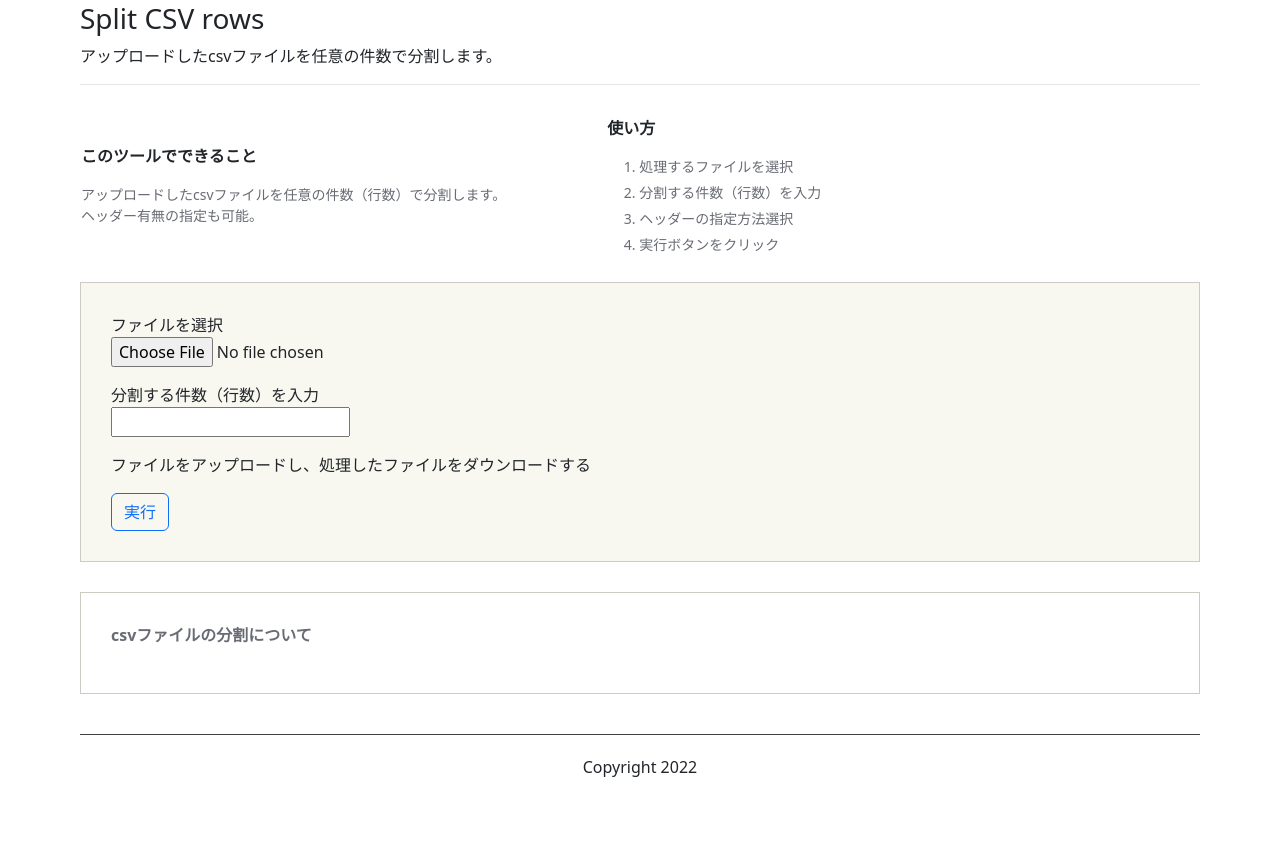
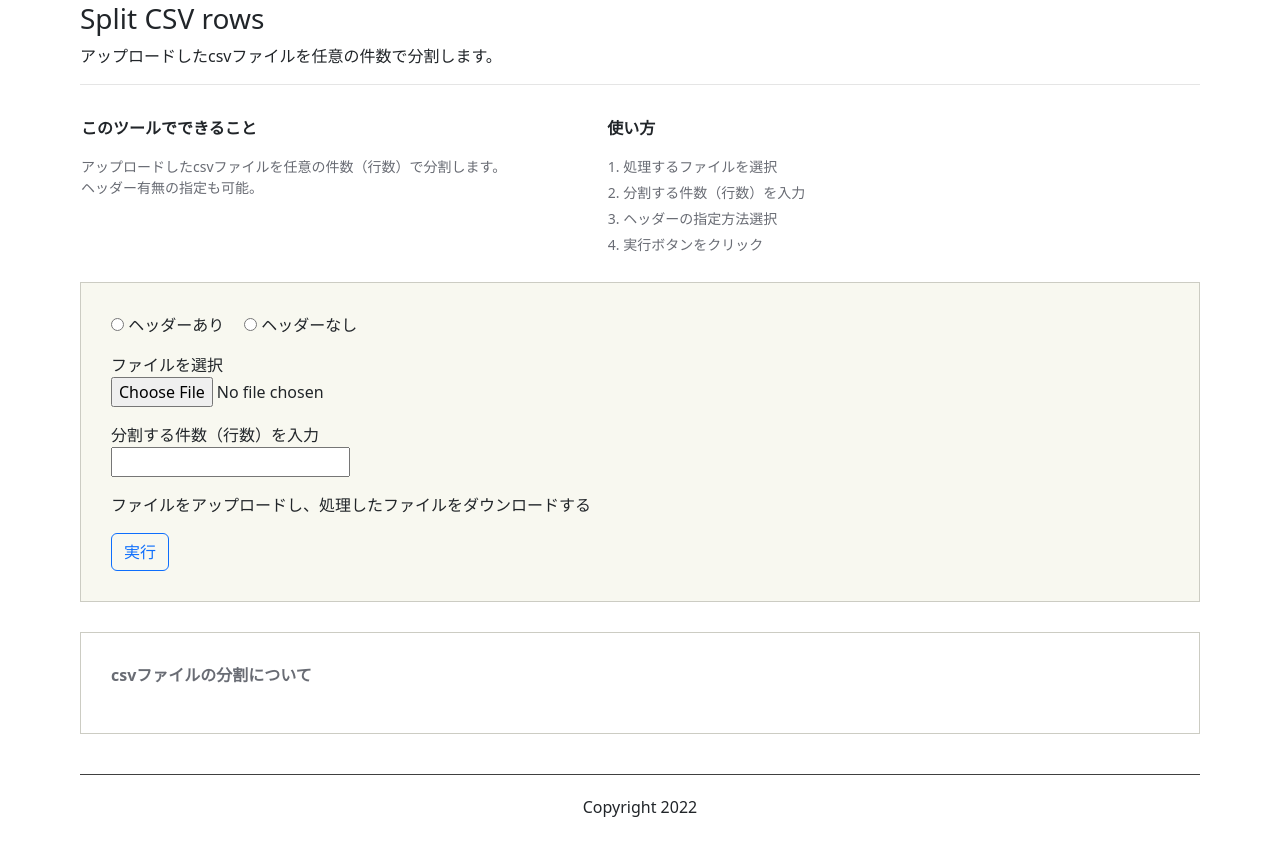
Before and after one commit to kishi-hirosuke/convenient_tools, a Django app: page /tool_split/ in a window 1280 px wide. Shown: the part 98-953 px from the top of the page. Before the commit the page ends 875 px from the top, so only its background shows below. Run offline with Django 3.2, Linux system fonts and the light colour scheme.

Commit message:
csv分割のheader選択実装 / css調節

```diff
--- a/convenient_tools/tool_site/forms.py
+++ b/convenient_tools/tool_site/forms.py
@@ -1,3 +1,4 @@
+from email import header
 from tracemalloc import DomainFilter
 from django import forms
 from django.core.validators import FileExtensionValidator
@@ -36,7 +37,12 @@ class InquiryForm(forms.Form):
         label='お問い合わせ内容',
         required=True,
         disabled=False,
-        choices=[('','選択してください'),('仕事のご相談','仕事のご相談'),('仕事のご依頼、お見積もり','仕事のご依頼、お見積もり'),('サービスに関するお問い合わせ','サービスに関するお問い合わせ'),('その他のお問い合わせ','その他のお問い合わせ')],
+        choices=[
+            ('','選択してください'),
+            ('仕事のご相談','仕事のご相談'),
+            ('仕事のご依頼、お見積もり','仕事のご依頼、お見積もり'),
+            ('サービスに関するお問い合わせ','サービスに関するお問い合わせ'),
+            ('その他のお問い合わせ','その他のお問い合わせ')],
         widget=forms.Select,)
     message = forms.CharField(
         label='内容',
@@ -60,8 +66,15 @@ class UploadExtract(forms.Form):
     columuns = forms.CharField(max_length=255)
     code = forms.CharField(max_length=2000)
 
-
 class UploadSplit(forms.Form):
+    header_select = forms.ChoiceField(
+    label='ヘッダー指定',
+    required=True,
+    disabled=False,
+    choices=[
+        ('0','ヘッダーあり'),
+        ('1','ヘッダーなし')],
+    widget=forms.RadioSelect,)
     file = forms.FileField(
         validators=[
             FileExtensionValidator(['csv']),
--- a/convenient_tools/tool_site/static/main.css
+++ b/convenient_tools/tool_site/static/css/main.css
@@ -121,6 +121,7 @@ footer p{
 
 .tool{
     border: solid gray 1px;
+    vertical-align:baseline;
 }
 
 .tool a {
@@ -144,6 +145,7 @@ color: #000000;
 
 .explanation td{
     padding-right: 100px;
+    vertical-align:baseline;
 }
 
 .explanation_title{
@@ -153,6 +155,10 @@ color: #000000;
 .explanation_text{
     color: #696C74;
     font-size: 14px;
+}
+
+.explanation_text:nth-of-type(1){
+    padding-left: 1rem;
 }
 
 .explanation_text li{
@@ -178,3 +184,18 @@ color: #000000;
 .label {
     padding-right: 10px;
 }
+
+.p{
+    margin: 0;
+}
+
+#id_header_select{
+    display: flex;
+    padding: 0;
+    margin: 0;
+}
+
+#id_header_select li{
+    list-style: none;
+    margin: 0px 20px 0px 0px;
+}
--- a/convenient_tools/tool_site/templates/base.html
+++ b/convenient_tools/tool_site/templates/base.html
@@ -6,7 +6,7 @@
     <meta charset="UTF-8">
     <meta http-equiv="X-UA-Compatible" content="IE=edge">
     <meta name="viewport" content="width=device-width, initial-scale=1.0">
-    <link rel="stylesheet" href="{% static 'main.css' %}">
+    <link rel="stylesheet" href="{% static 'css/main.css' %}">
     <link rel="stylesheet" href="https://cdn.jsdelivr.net/npm/bootstrap@5.2.0-beta1/dist/css/bootstrap.min.css">
     {% block title %}
     {% endblock %}
--- a/convenient_tools/tool_site/templates/tool_split.html
+++ b/convenient_tools/tool_site/templates/tool_split.html
@@ -56,6 +56,9 @@
             <form method="POST" class="form" enctype="multipart/form-data">
                 {% csrf_token %}
                 <div class="file-upload-wrapper">
+                    <!-- <p class="p">ヘッダー指定<br> -->
+                        {{ form.header_select }}
+                    </p>
                     <p>ファイルを選択<br>
                         {{ form.file }}
                     </p>
--- a/convenient_tools/tool_site/views.py
+++ b/convenient_tools/tool_site/views.py
@@ -17,14 +17,15 @@ from django.conf import settings
 import csv, io
 import pandas as pd
 
-
+#topページ
 class IndexView(TemplateView):
     template_name = "index.html"
 
+#aboutページ
 class AboutView(TemplateView):
     template_name = "about.html"
 
-# お問い合わせ
+#お問い合わせ
 def inquiryView(request):
     if request.method == 'POST':
         inquiry = InquiryForm(request.POST)
@@ -92,11 +93,16 @@ def Tool_splitView(request):
 
         if upload.is_valid():
             form_data = upload.cleaned_data
-            file, num = form_data["file"], form_data["num"]
+            header_select, file, num = form_data["header_select"], form_data["file"], form_data["num"]
+            print(header_select)
+            if header_select == '0':
+                header_select = ['infer',True]
+            else:
+                header_select = [None,False]
 
             try:
-                data = split_flow(file, num)
-                response = to_zip(data[0],data[1])
+                data = split_flow(file, num, header_select[0])
+                response = to_zip(data[0],data[1],header_select[1])
                 return response
             except:
                 context = {
```
Also changed, not shown: convenient_tools/tool_site/functions.py (+4 -4 lines).
